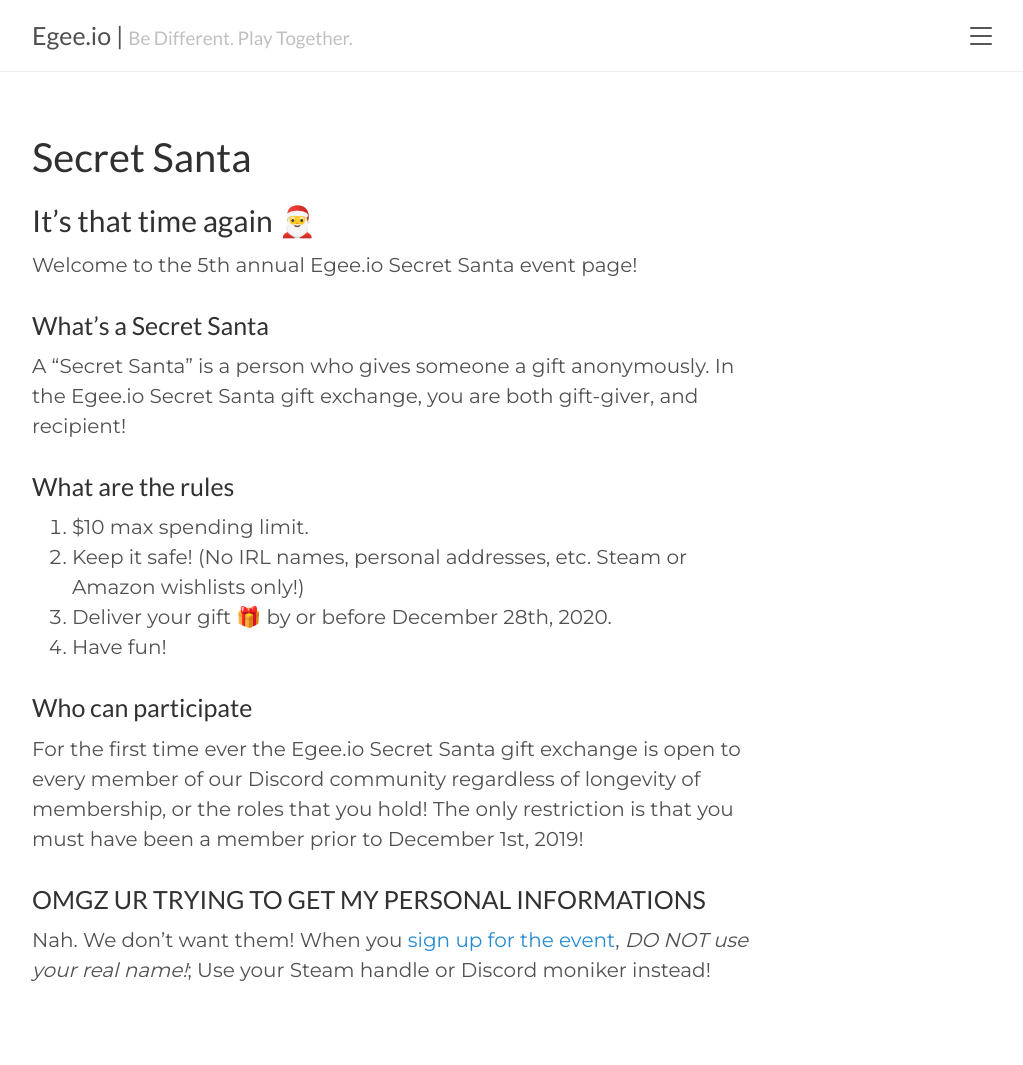
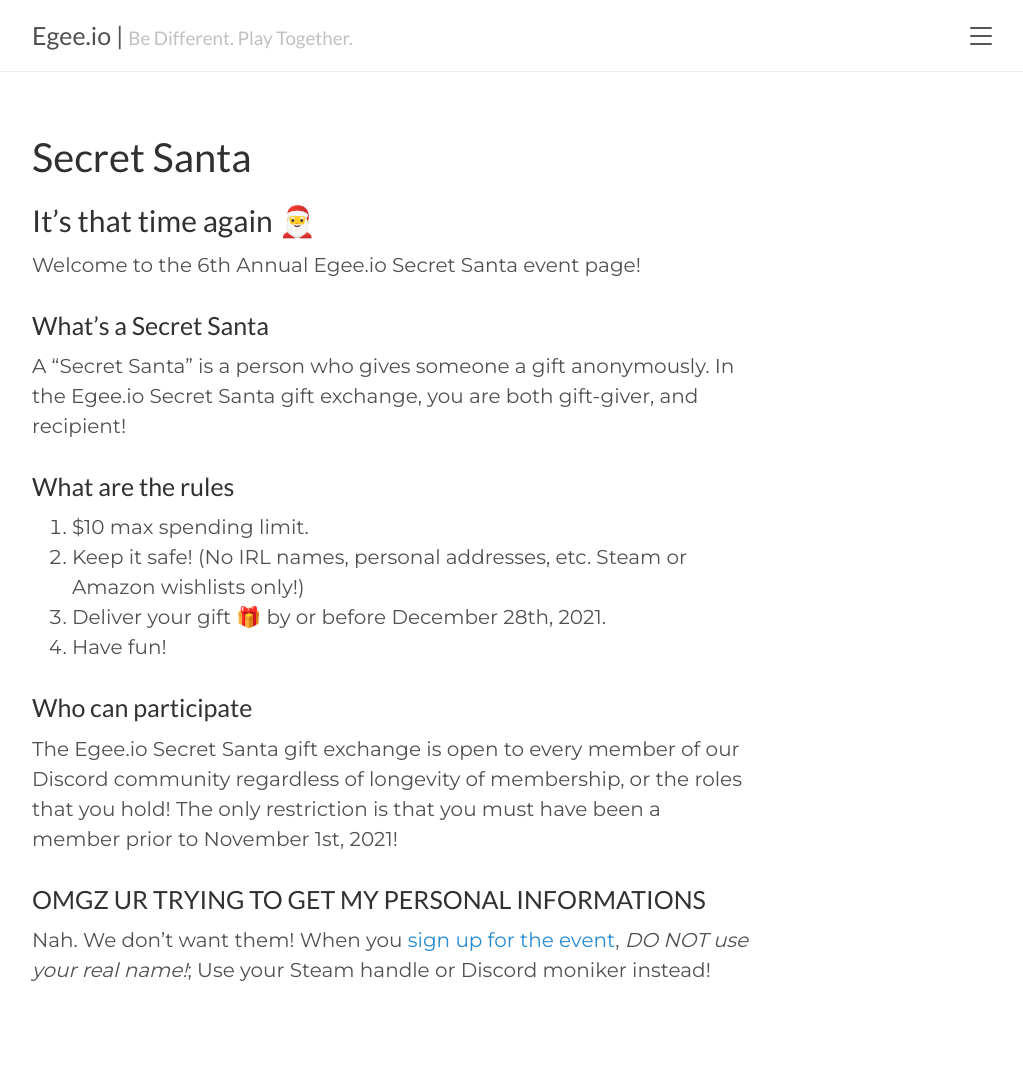
Before and after one commit to penguinluff/egee-io, a Jekyll site: the page built from santa.md, in a window 1280 px wide. Shown: the whole page, without its empty margins (248-1271 px from the left). Built offline with Jekyll 4.4.1, drawn with Linux system fonts in a browser that asks for light colours.

Commit message:
Update santa.md
Updated rules, updated link to event, updated 5th to 6th.

```diff
--- a/santa.md
+++ b/santa.md
@@ -5,7 +5,7 @@ layout: page
 
 ## It's that time again 🎅
 
-Welcome to the 5th annual Egee.io Secret Santa event page!
+Welcome to the 6th Annual Egee.io Secret Santa event page!
 
 ### What's a Secret Santa
 
@@ -15,13 +15,13 @@ A "Secret Santa" is a person who gives someone a gift anonymously. In the Egee.i
 
 1. $10 max spending limit.
 2. Keep it safe! (No IRL names, personal addresses, etc. Steam or Amazon wishlists only!)
-3. Deliver your gift 🎁 by or before December 28th, 2020.
+3. Deliver your gift 🎁 by or before December 28th, 2021.
 4. Have fun!
 
 ### Who can participate
 
-For the first time ever the Egee.io Secret Santa gift exchange is open to every member of our Discord community regardless of longevity of membership, or the roles that you hold! The only restriction is that you must have been a member prior to December 1st, 2019!
+The Egee.io Secret Santa gift exchange is open to every member of our Discord community regardless of longevity of membership, or the roles that you hold! The only restriction is that you must have been a member prior to November 1st, 2021!
 
 ### OMGZ UR TRYING TO GET MY PERSONAL INFORMATIONS
 
-Nah. We don't want them! When you [sign up for the event](https://www.elfster.com), *DO NOT use your real name!*; Use your Steam handle or Discord moniker instead!
+Nah. We don't want them! When you [sign up for the event](https://www.elfster.com/gift-exchanges/a0995bc1-7590-460e-b5fc-2909db97516a/?join=yta5), *DO NOT use your real name!*; Use your Steam handle or Discord moniker instead!
```
